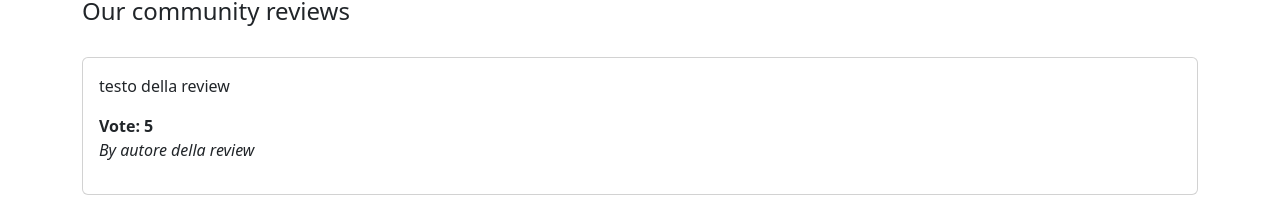
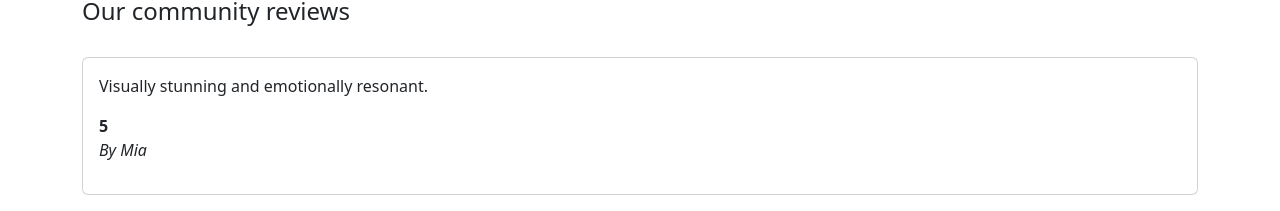
Before and after one commit to mattiamion91/webapp-react, a React (Vite) app: page /movies/1 in a window 1280 px wide. Shown: the part 554-765 px from the top of the page. Built offline with nearby package versions, Linux system fonts and the light colour scheme.

Commit message:
add porps in cardreview

```diff
--- a/src/components/CardReview.jsx
+++ b/src/components/CardReview.jsx
@@ -1,12 +1,16 @@
-const CardReview = () => {
+const CardReview = (props) => {
+
+    const { name, vote, text } = props.revProp;
+
+
     return (
         <div className="card mb-4">
             <div className="card-body">
                 <p className="card-text">
-                    testo della review
+                    {text}
                 </p>
-                <strong>Vote: 5</strong>
-                <address><i>By autore della review</i></address>
+                <strong>{vote}</strong>
+                <address><i>By {name}</i></address>
             </div>
         </div>
     )
--- a/src/pages/MoviePage.jsx
+++ b/src/pages/MoviePage.jsx
@@ -68,7 +68,6 @@ const MoviePage = () => {
                 <header className="d-flex justify-content-between align-items-center mb-4">
                     <h4>Our community reviews</h4>
                 </header>
-                {/* Reviews qui */}
                 {renderReviews()}
             </section>
             <footer className="border-top border-1 pt-2 mb-3 d-flex justify-content-end">
```
